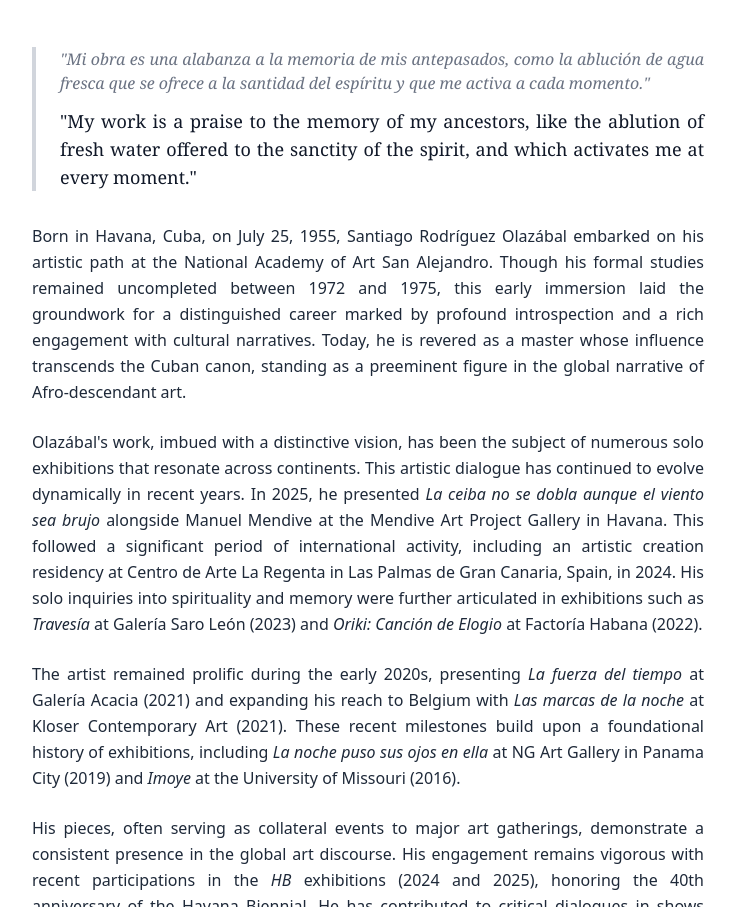
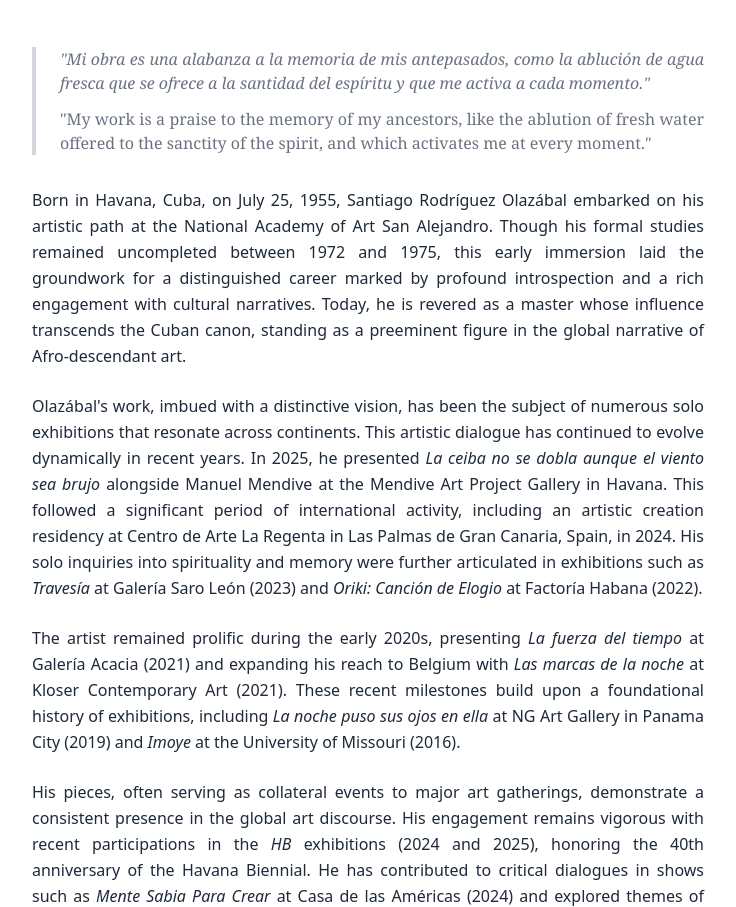
Before and after one commit to Santylx/OrishaTales-web, a Next.js app: page /about in a window 1280 px wide. Shown: the part 801-1708 px from the top of the page, without its empty margins (480-1216 px from the left). Built offline with nearby package versions, Linux system fonts and the light colour scheme.

Commit message:
Match english quote style to spanish

```diff
--- a/app/about/page.tsx
+++ b/app/about/page.tsx
@@ -36,7 +36,7 @@ export default function AboutPage() {
                         <p className="text-base text-gray-500 italic font-serif">
                             &quot;Mi obra es una alabanza a la memoria de mis antepasados, como la ablución de agua fresca que se ofrece a la santidad del espíritu y que me activa a cada momento.&quot;
                         </p>
-                        <p className="text-lg text-gray-900 font-serif not-italic">
+                        <p className="text-base text-gray-500 font-serif not-italic">
                             &quot;My work is a praise to the memory of my ancestors, like the ablution of fresh water offered to the sanctity of the spirit, and which activates me at every moment.&quot;
                         </p>
                     </div>
```
